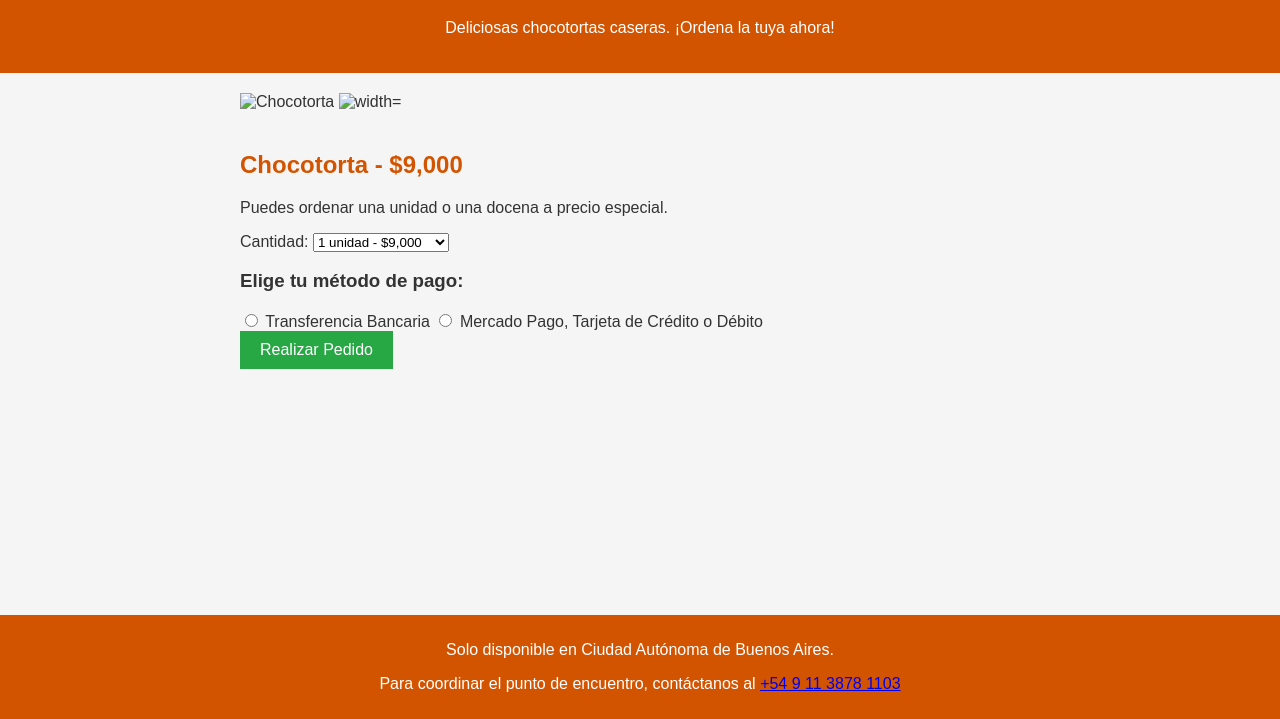
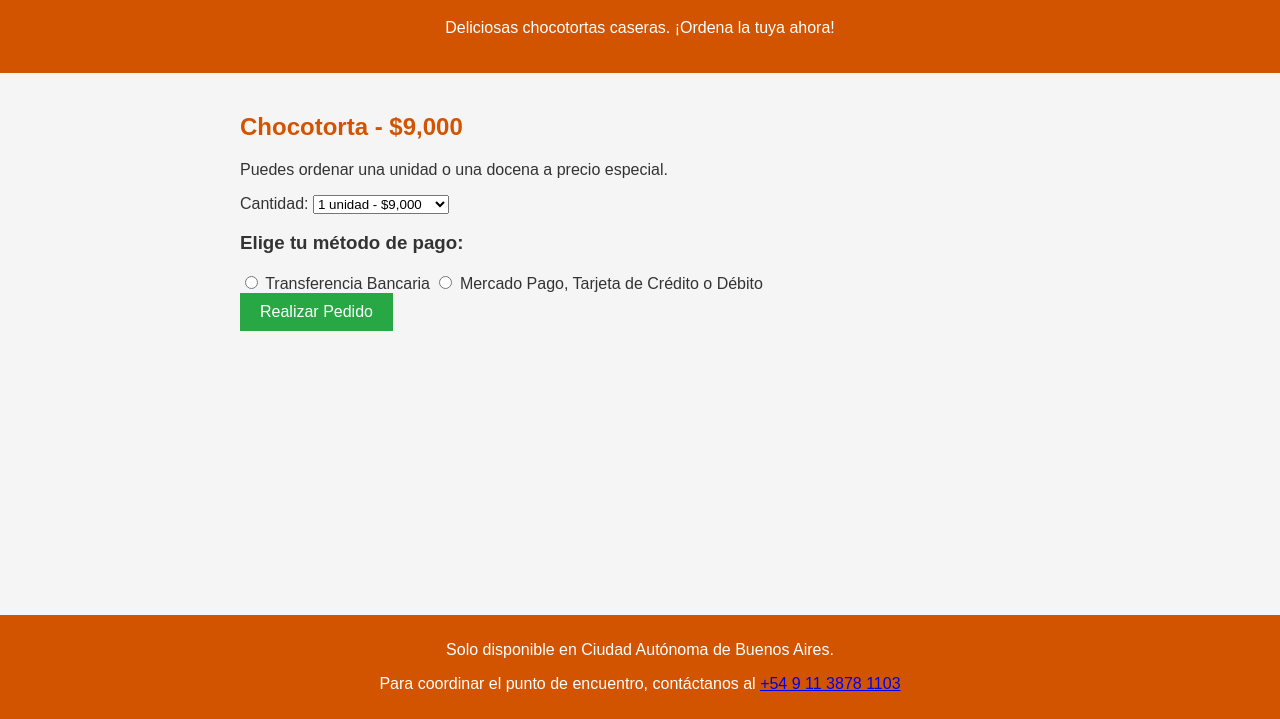
Before and after one commit to alejo20200/ventachocotorta.com.ar, a plain HTML site: page index.html in a window 1280 px wide. Shown: the part 81-800 px from the top of the page. Drawn offline with Linux system fonts and the light colour scheme.

Commit message:
Add files via upload

```diff
--- a/index.html
+++ b/index.html
@@ -14,8 +14,6 @@
 
     <main>
         <section id="product-section">
-            <img src="chocotorta 2.jpg" alt="Chocotorta" class="product-image">
-            <img src="chocotorta 2.jpg" alt="width="480" height="380" />
             <h2>Chocotorta - $9,000</h2>
             <p>Puedes ordenar una unidad o una docena a precio especial.</p>
 
```
